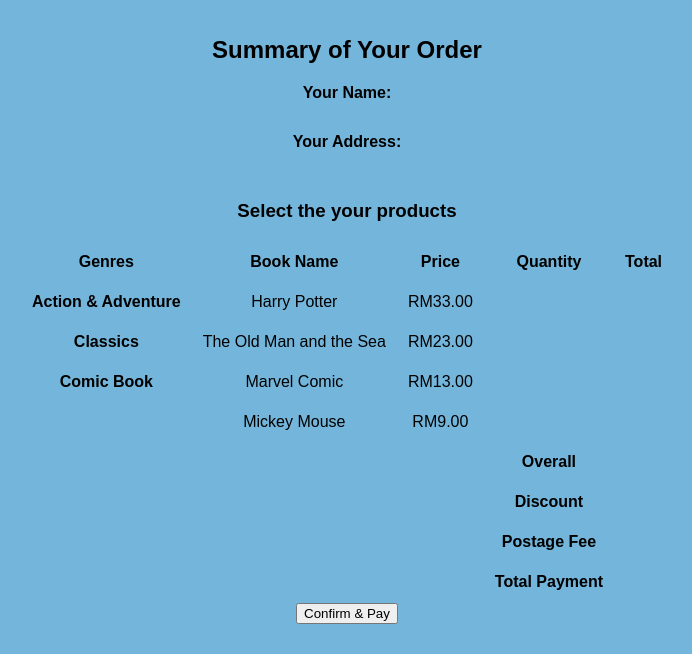
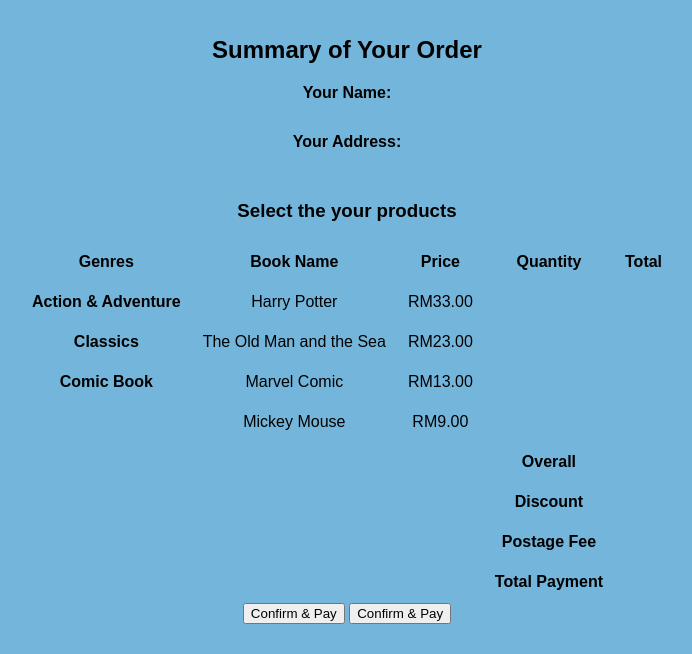
Before and after one commit to HeniusQ/LabTask09-AI190186, a PHP site: page /summary.php in a window 1280 px wide. Shown: the part 126-780 px from the top of the page, without its empty margins (138-830 px from the left). Run offline with PHP 8.4, Linux system fonts and the light colour scheme.

Commit message:
Update summary.php

```diff
--- a/summary.php
+++ b/summary.php
@@ -86,6 +86,7 @@ $content = '
                     </tr>
                 </tr>
             </table>
+            <button onclick="loadData()">Confirm & Pay</button>
             <button onclick="confirm()">Confirm & Pay</button>
         </div>
     </div>
```
